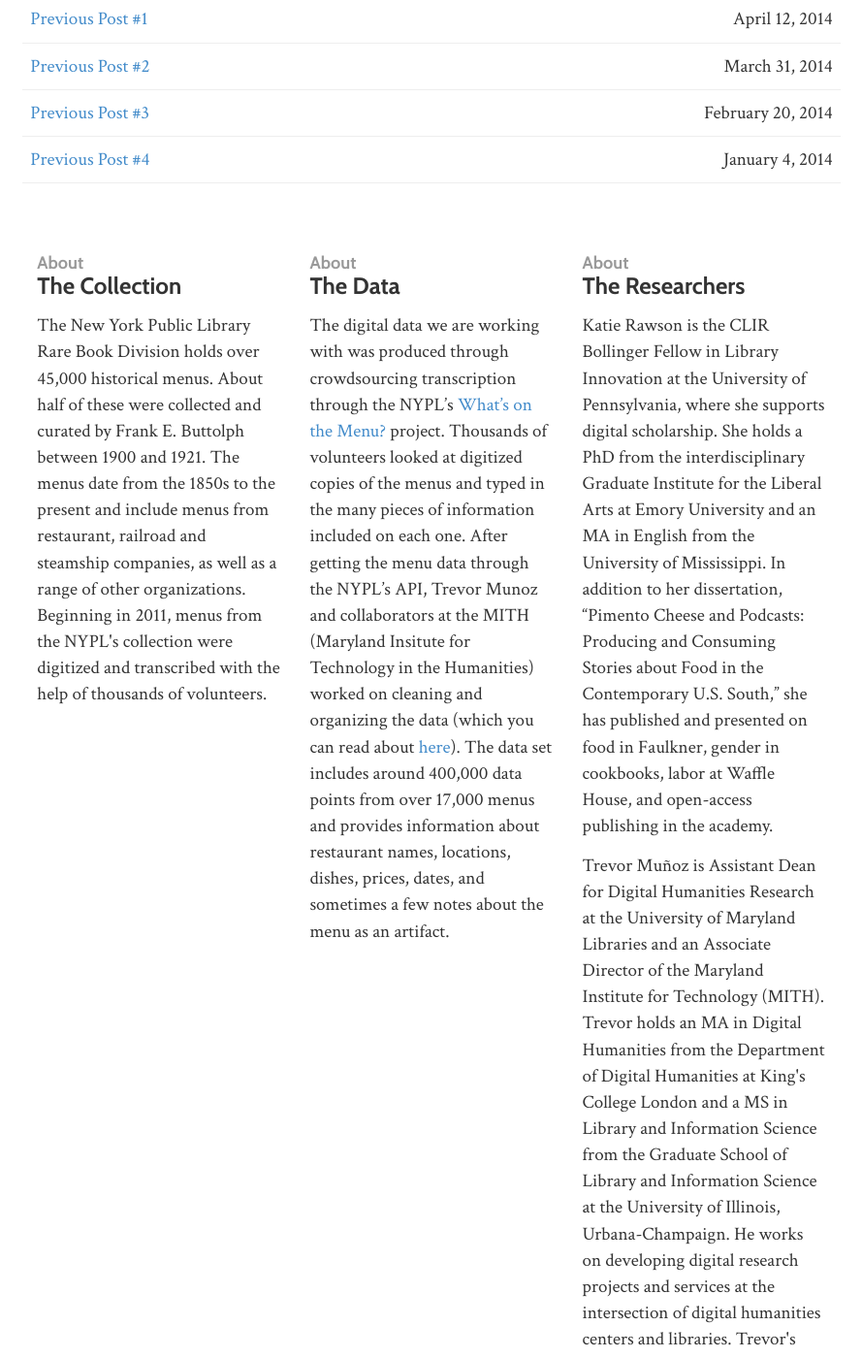
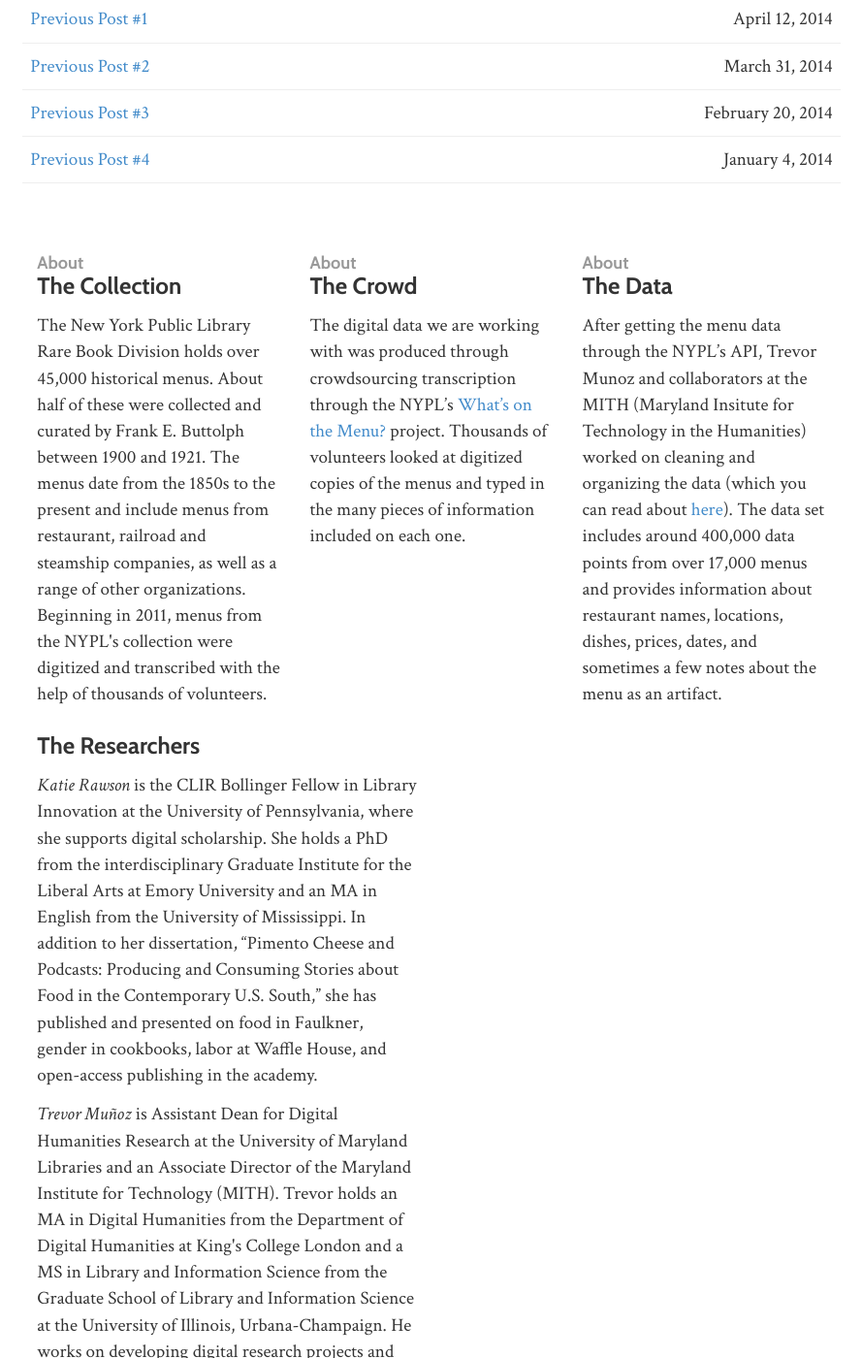
Before and after one commit to public-fare/menus-site, a Jekyll site: the page built from index.html, in a window 1280 px wide and 1400 px high, scrolled down 866 px. Shown: the whole window at 97% size, without its empty margins (195-1084 px from the left). Built offline with Jekyll 4.4.1, drawn with Linux system fonts in a browser that asks for light colours; nearby versions of some CDN libraries; part of the change alters nothing that is shown; some of the changed text lies outside the part shown.

Commit message:
about revisions

```diff
--- a/index.html
+++ b/index.html
@@ -49,34 +49,27 @@ layout: default
         <div class="about-part">
             <h4>
             <small>About</small><br />
-            The Data
+            The Crowd
             </h4>
-            <p>The digital data we are working with was produced through crowdsourcing transcription through the NYPL’s <a href="http://menus.nypl.org/">What’s on the Menu?</a> project.  Thousands of volunteers looked at digitized copies of the menus and typed in the many pieces of information included on each one. After getting the menu data through the NYPL’s API, Trevor Munoz and collaborators at the MITH (Maryland Insitute for Technology in the Humanities) worked on cleaning and organizing the data (which you can read about <a href="http://www.trevormunoz.com/notebook/2013/08/08/what-is-on-the-menu-more-work-with-nypl-open-data-part-one.html">here</a>).   The data set includes around 400,000 data points from over 17,000 menus and provides information about restaurant names, locations, dishes, prices, dates, and sometimes a few notes about the menu as an artifact. </p>
+            <p>The digital data we are working with was produced through crowdsourcing transcription through the NYPL’s <a href="http://menus.nypl.org/">What’s on the Menu?</a> project.  Thousands of volunteers looked at digitized copies of the menus and typed in the many pieces of information included on each one. </p>
             </div>
         <div class="about-part">
             <h4>
             <small>About</small><br />
-            The Researchers
+            The Data
             </h4>
-            <p>Katie Rawson is the CLIR Bollinger Fellow in Library Innovation at the University of Pennsylvania, where she supports digital scholarship. She holds a PhD from the interdisciplinary Graduate Institute for the Liberal Arts at Emory University and an MA in English from the University of Mississippi. In addition to her dissertation, “Pimento Cheese and Podcasts: Producing and Consuming Stories about Food in the Contemporary U.S. South,” she has published and presented on food in Faulkner, gender in cookbooks, labor at Waffle House, and open-access publishing in the academy.</p>
-            <p>Trevor Muñoz is Assistant Dean for Digital Humanities Research at the University of Maryland Libraries and an Associate Director of the Maryland Institute for Technology (MITH). Trevor holds an MA in Digital Humanities from the Department of Digital Humanities at King's College London and a MS in Library and Information Science from the Graduate School of Library and Information Science at the University of Illinois, Urbana-Champaign. He works on developing digital research projects and services at the intersection of digital humanities centers and libraries. Trevor's research interests include electronic publishing and the curation and preservation of digital humanities research data.</p>
+            <p>After getting the menu data through the NYPL’s API, Trevor Munoz and collaborators at the MITH (Maryland Insitute for Technology in the Humanities) worked on cleaning and organizing the data (which you can read about <a href="http://www.trevormunoz.com/notebook/2013/08/08/what-is-on-the-menu-more-work-with-nypl-open-data-part-one.html">here</a>).   The data set includes around 400,000 data points from over 17,000 menus and provides information about restaurant names, locations, dishes, prices, dates, and sometimes a few notes about the menu as an artifact. </p>
         </div>
     </section>
 
     <section>
         <div class="about-bio">
             <h4>
-                <small>About</small><br />
-                Person 1
+                The Researchers
             </h4>
-            <p>Ball tip aliquip nisi adipisicing frankfurter tenderloin. Flank nulla proident fugiat ut ut eiusmod occaecat venison short ribs quis enim turducken. Prosciutto spare ribs sirloin cillum ut, in fugiat porchetta ham doner dolore fatback exercitation boudin. Ex veniam landjaeger cillum dolore in nisi capicola.</p>
-        </div>
-        <div class="about-bio">
-            <h4>
-                <small>About</small><br />
-                Person 2
-            </h4>
-            <p>Short ribs ball tip tongue ea consectetur. Laboris in hamburger sunt kielbasa. Porchetta salami anim capicola. Officia dolore et, pastrami enim duis incididunt jerky velit ut. Officia strip steak chuck, cillum t-bone est pork loin leberkas landjaeger dolore ham hock in.</p>
+
+            <p><em>Katie Rawson</em> is the CLIR Bollinger Fellow in Library Innovation at the University of Pennsylvania, where she supports digital scholarship. She holds a PhD from the interdisciplinary Graduate Institute for the Liberal Arts at Emory University and an MA in English from the University of Mississippi. In addition to her dissertation, “Pimento Cheese and Podcasts: Producing and Consuming Stories about Food in the Contemporary U.S. South,” she has published and presented on food in Faulkner, gender in cookbooks, labor at Waffle House, and open-access publishing in the academy.</p>
+            <p><em>Trevor Muñoz</em> is Assistant Dean for Digital Humanities Research at the University of Maryland Libraries and an Associate Director of the Maryland Institute for Technology (MITH). Trevor holds an MA in Digital Humanities from the Department of Digital Humanities at King's College London and a MS in Library and Information Science from the Graduate School of Library and Information Science at the University of Illinois, Urbana-Champaign. He works on developing digital research projects and services at the intersection of digital humanities centers and libraries. Trevor's research interests include electronic publishing and the curation and preservation of digital humanities research data.</p>
         </div>
     </section>
 
```
